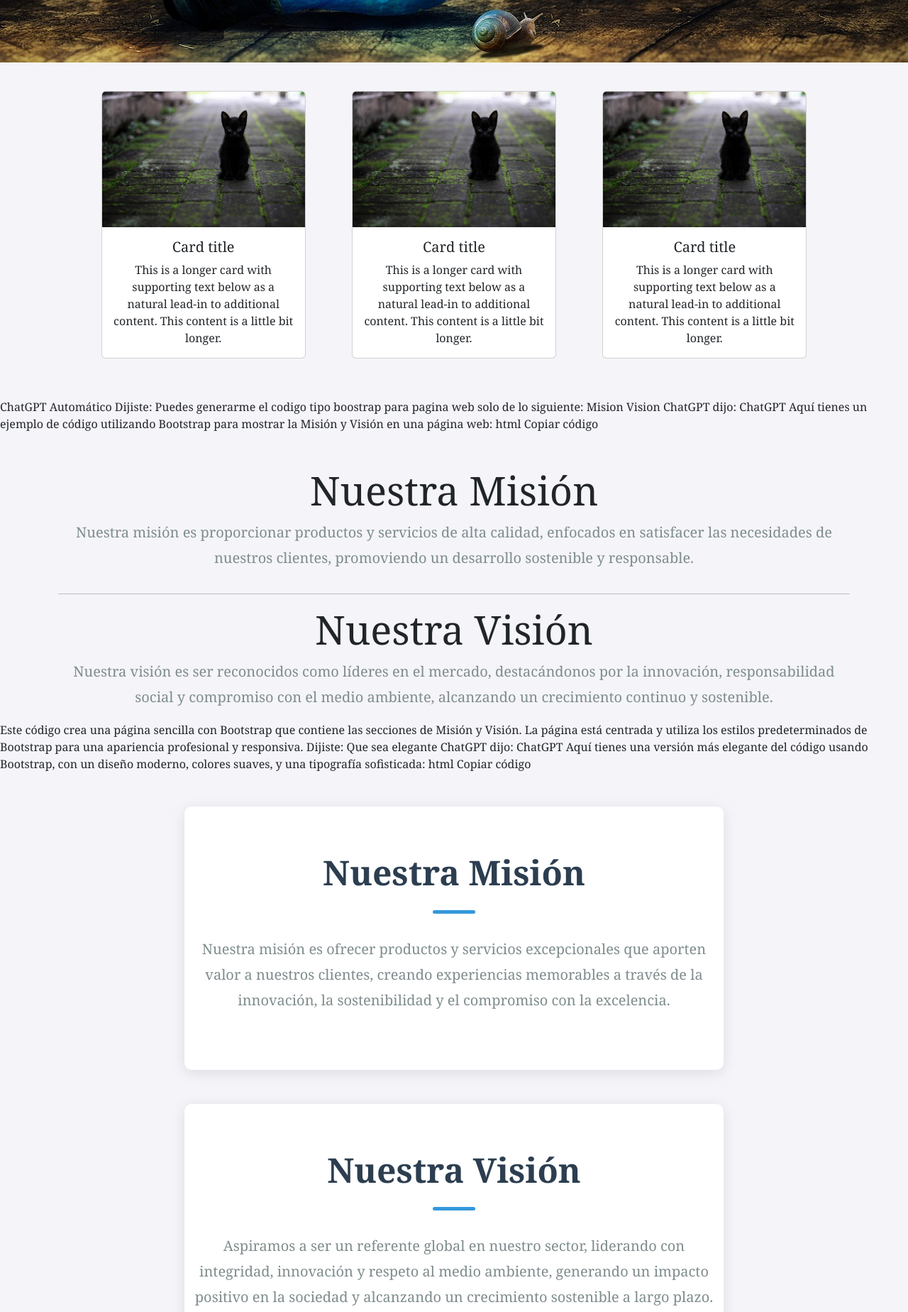
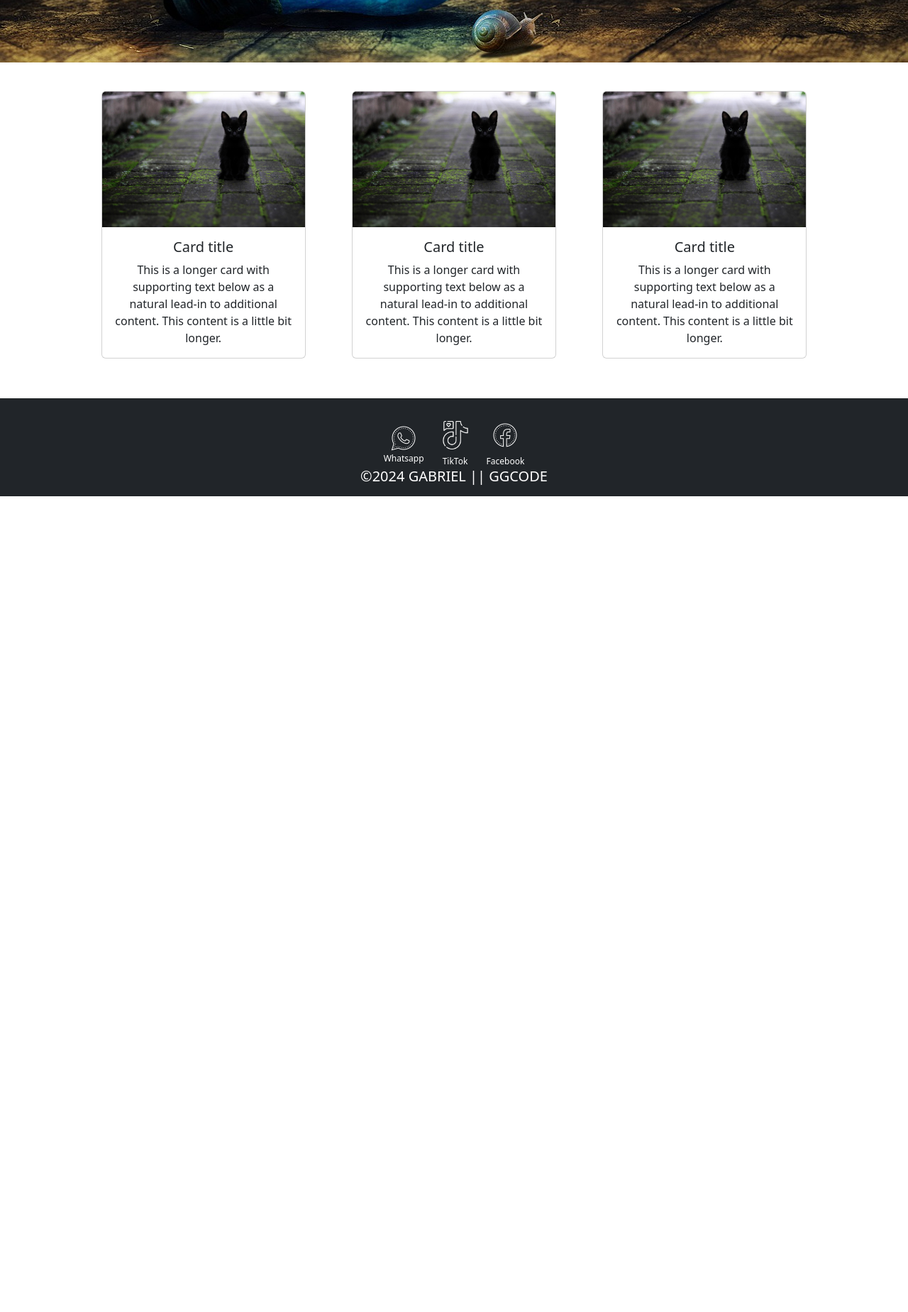
Before and after one commit to plaxmax/plaxmax.github.io, a plain HTML site: page index.html in a window 1280 px wide. Shown: the part 560-2408 px from the top of the page at 71% size. After the commit the page ends 1259 px from the top, so only its background shows below. Drawn offline with nearby package versions, Linux system fonts and the light colour scheme.

Commit message:
Update index.html

```diff
--- a/index.html
+++ b/index.html
@@ -90,123 +90,7 @@
             </div>
         </center>
     </section>
-    ChatGPT Automático
 
-Dijiste:
-Puedes generarme el codigo tipo boostrap para pagina web solo de lo siguiente:
-Mision
-Vision
-ChatGPT dijo:
-ChatGPT
-Aquí tienes un ejemplo de código utilizando Bootstrap para mostrar la Misión y Visión en una página web:
-
-html
-Copiar código
-<!DOCTYPE html>
-<html lang="es">
-<head>
-  <meta charset="UTF-8">
-  <meta name="viewport" content="width=device-width, initial-scale=1.0">
-  <title>Misión y Visión</title>
-  <!-- Bootstrap CSS -->
-  <link href="https://cdn.jsdelivr.net/npm/bootstrap@5.3.0-alpha1/dist/css/bootstrap.min.css" rel="stylesheet">
-</head>
-<body>
-  <div class="container mt-5">
-    <!-- Misión Section -->
-    <div class="row">
-      <div class="col-md-12 text-center">
-        <h1 class="display-4">Nuestra Misión</h1>
-        <p class="lead">Nuestra misión es proporcionar productos y servicios de alta calidad, enfocados en satisfacer las necesidades de nuestros clientes, promoviendo un desarrollo sostenible y responsable.</p>
-      </div>
-    </div>
-    <hr>
-    <!-- Visión Section -->
-    <div class="row">
-      <div class="col-md-12 text-center">
-        <h1 class="display-4">Nuestra Visión</h1>
-        <p class="lead">Nuestra visión es ser reconocidos como líderes en el mercado, destacándonos por la innovación, responsabilidad social y compromiso con el medio ambiente, alcanzando un crecimiento continuo y sostenible.</p>
-      </div>
-    </div>
-  </div>
-
-  <!-- Bootstrap JS -->
-  <script src="https://cdn.jsdelivr.net/npm/bootstrap@5.3.0-alpha1/dist/js/bootstrap.bundle.min.js"></script>
-</body>
-</html>
-Este código crea una página sencilla con Bootstrap que contiene las secciones de Misión y Visión. La página está centrada y utiliza los estilos predeterminados de Bootstrap para una apariencia profesional y responsiva.
-
-
-
-
-
-
-Dijiste:
-Que sea elegante
-ChatGPT dijo:
-ChatGPT
-Aquí tienes una versión más elegante del código usando Bootstrap, con un diseño moderno, colores suaves, y una tipografía sofisticada:
-
-html
-Copiar código
-<!DOCTYPE html>
-<html lang="es">
-<head>
-  <meta charset="UTF-8">
-  <meta name="viewport" content="width=device-width, initial-scale=1.0">
-  <title>Misión y Visión</title>
-  <!-- Bootstrap CSS -->
-  <link href="https://cdn.jsdelivr.net/npm/bootstrap@5.3.0-alpha1/dist/css/bootstrap.min.css" rel="stylesheet">
-  <style>
-    body {
-      background-color: #f4f4f9;
-      font-family: 'Georgia', serif;
-    }
-    .section-title {
-      font-size: 3rem;
-      font-weight: 600;
-      color: #2c3e50;
-      margin-bottom: 1.5rem;
-    }
-    .lead {
-      font-size: 1.25rem;
-      color: #7f8c8d;
-      line-height: 1.8;
-    }
-    .mission-vision-section {
-      padding: 4rem 0;
-      background-color: #fff;
-      border-radius: 10px;
-      box-shadow: 0px 4px 20px rgba(0, 0, 0, 0.1);
-    }
-    .divider {
-      width: 60px;
-      height: 5px;
-      background-color: #3498db;
-      margin: 0 auto 2rem;
-      border-radius: 50px;
-    }
-  </style>
-</head>
-<body>
-  <div class="container mt-5">
-    <!-- Misión Section -->
-    <div class="row justify-content-center">
-      <div class="col-md-8 mission-vision-section text-center mb-5">
-        <h1 class="section-title">Nuestra Misión</h1>
-        <div class="divider"></div>
-        <p class="lead">Nuestra misión es ofrecer productos y servicios excepcionales que aporten valor a nuestros clientes, creando experiencias memorables a través de la innovación, la sostenibilidad y el compromiso con la excelencia.</p>
-      </div>
-    </div>
-    <!-- Visión Section -->
-    <div class="row justify-content-center">
-      <div class="col-md-8 mission-vision-section text-center">
-        <h1 class="section-title">Nuestra Visión</h1>
-        <div class="divider"></div>
-        <p class="lead">Aspiramos a ser un referente global en nuestro sector, liderando con integridad, innovación y respeto al medio ambiente, generando un impacto positivo en la sociedad y alcanzando un crecimiento sostenible a largo plazo.</p>
-      </div>
-    </div>
-  </div>
     <section>
         <nav class="navbar navbar-dark bg-dark">
             <div class="col-md-8 mx-auto text-center">
```
